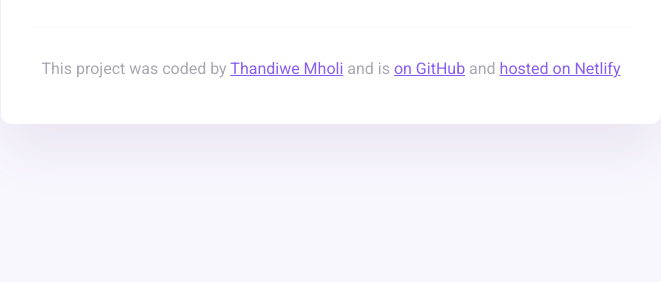
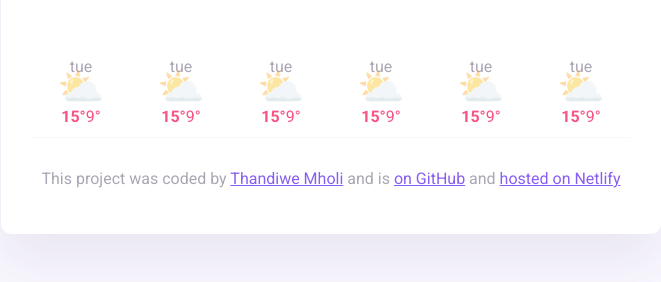
Before and after one commit to Thandie08/My-Weather-Website, a plain HTML site: page index.html in a window 1280 px wide. Shown: the part 336-618 px from the top of the page, without its empty margins (309-970 px from the left). Drawn offline with nearby package versions, Linux system fonts and the light colour scheme.

Commit message:
added a weather forecast

```diff
--- a/index.html
+++ b/index.html
@@ -48,6 +48,73 @@
           </div>
         </div>
       </main>
+      <div class="weather-forecast">
+        <div class="forecast-date">
+          <div class="forecast-day">tue</div>
+          <div class="forecast-icon">⛅</div>
+          <div class="forecast-temperature">
+            <div class="temperature-digit">
+              <strong>15°</strong>
+            </div>
+            <div class="temoerature-digit">9°</div>
+          </div>
+        </div>
+
+        <div class="forecast-date">
+          <div class="forecast-day">tue</div>
+          <div class="forecast-icon">⛅</div>
+          <div class="forecast-temperature">
+            <div class="temperature-digit">
+              <strong>15°</strong>
+            </div>
+            <div class="temoerature-digit">9°</div>
+          </div>
+        </div>
+
+        <div class="forecast-date">
+          <div class="forecast-day">tue</div>
+          <div class="forecast-icon">⛅</div>
+          <div class="forecast-temperature">
+            <div class="temperature-digit">
+              <strong>15°</strong>
+            </div>
+            <div class="temoerature-digit">9°</div>
+          </div>
+        </div>
+
+        <div class="forecast-date">
+          <div class="forecast-day">tue</div>
+          <div class="forecast-icon">⛅</div>
+          <div class="forecast-temperature">
+            <div class="temperature-digit">
+              <strong>15°</strong>
+            </div>
+            <div class="temoerature-digit">9°</div>
+          </div>
+        </div>
+
+        <div class="forecast-date">
+          <div class="forecast-day">tue</div>
+          <div class="forecast-icon">⛅</div>
+          <div class="forecast-temperature">
+            <div class="temperature-digit">
+              <strong>15°</strong>
+            </div>
+            <div class="temoerature-digit">9°</div>
+          </div>
+        </div>
+
+        <div class="forecast-date">
+          <div class="forecast-day">tue</div>
+          <div class="forecast-icon">⛅</div>
+          <div class="forecast-temperature">
+            <div class="temperature-digit">
+              <strong>15°</strong>
+            </div>
+            <div class="temoerature-digit">9°</div>
+          </div>
+        </div>
+      </div>
       <footer>
         <p>
           This project was coded by
--- a/style.css
+++ b/style.css
@@ -89,6 +89,33 @@ main {
   top: -38px;
 }
 
+.weather-forecast {
+  display: flex;
+  justify-content: space-around;
+  margin-top: 30px;
+}
+
+.forecast-date {
+  text-align: center;
+  color: rgba(39, 33, 66, 0.4);
+  font-size: 16px;
+  line-height: 20px;
+  margin-bottom: 10px;
+}
+
+.forecast-icon {
+  font-size: 38px;
+  text-align: center;
+}
+
+.forecast-temperature {
+  text-align: center;
+  color: #f65282;
+  margin-top: 10px;
+  display: flex;
+  justify-content: center;
+}
+
 footer {
   border-top: 1px solid #f9f7fe;
   text-align: center;
```
